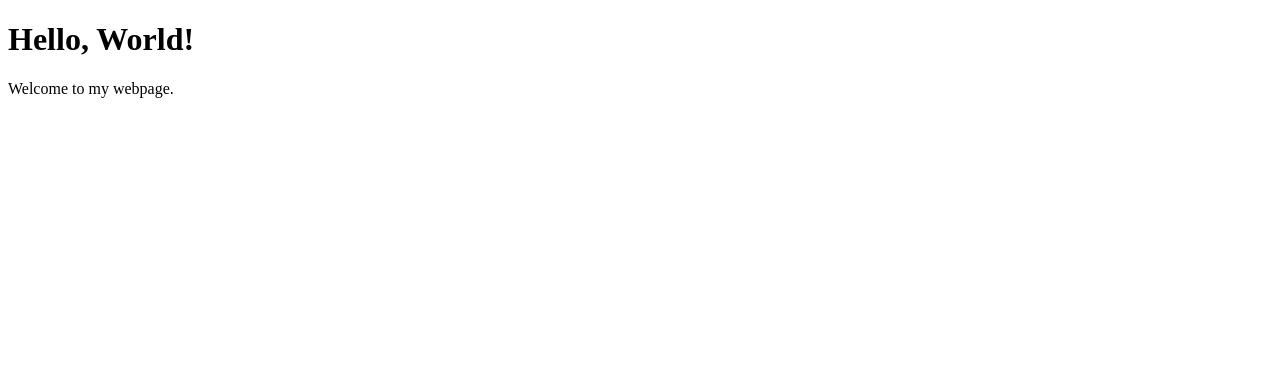
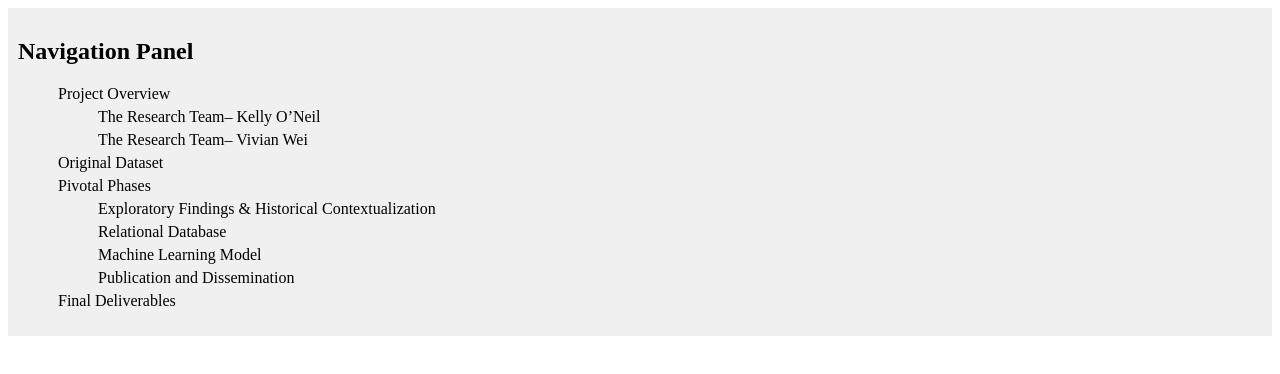
Before and after one commit to vivianyz/transatlantic_voyagers, a plain HTML site: page index.html in a window 1280 px wide. Drawn offline with Linux system fonts and the light colour scheme.

Commit message:
Update index.html Create Navigation Panel

```diff
--- a/index.html
+++ b/index.html
@@ -1,10 +1,52 @@
 <!DOCTYPE html>
-<html>
+<html lang="en">
 <head>
-  <title>My Webpage</title>
+    <meta charset="UTF-8">
+    <title>Navigation Panel Example</title>
+    <style>
+        /* Add your CSS styles here */
+        #navigation {
+            background-color: #f0f0f0;
+            padding: 10px;
+        }
+        #navigation ul {
+            list-style-type: none;
+        }
+        #navigation li {
+            margin-bottom: 5px;
+        }
+        #navigation a {
+            text-decoration: none;
+            color: black;
+        }
+        #navigation a:hover {
+            text-decoration: underline;
+        }
+    </style>
 </head>
 <body>
-  <h1>Hello, World!</h1>
-  <p>Welcome to my webpage.</p>
+
+<div id="navigation">
+    <h2>Navigation Panel</h2>
+    <ul>
+        <li><a href="#project-overview">Project Overview</a></li>
+        <ul>
+            <li><a href="#research-team-one">The Research Team– Kelly O’Neil</a></li>
+            <li><a href="#research-team-two">The Research Team– Vivian Wei</a></li>
+        </ul>
+        <li><a href="#original-dataset">Original Dataset</a></li>
+        <li><a href="#pivotal-phases">Pivotal Phases</a></li>
+        <ul>
+            <li><a href="#exploratory-findings">Exploratory Findings & Historical Contextualization</a></li>
+            <li><a href="#relational-database">Relational Database</a></li>
+            <li><a href="#machine-learning-model">Machine Learning Model</a></li>
+            <li><a href="#publication">Publication and Dissemination</a></li>
+        </ul>
+        <li><a href="#final-deliverables">Final Deliverables</a></li>
+    </ul>
+</div>
+
+<!-- Add the rest of your page content here -->
+
 </body>
 </html>
```
